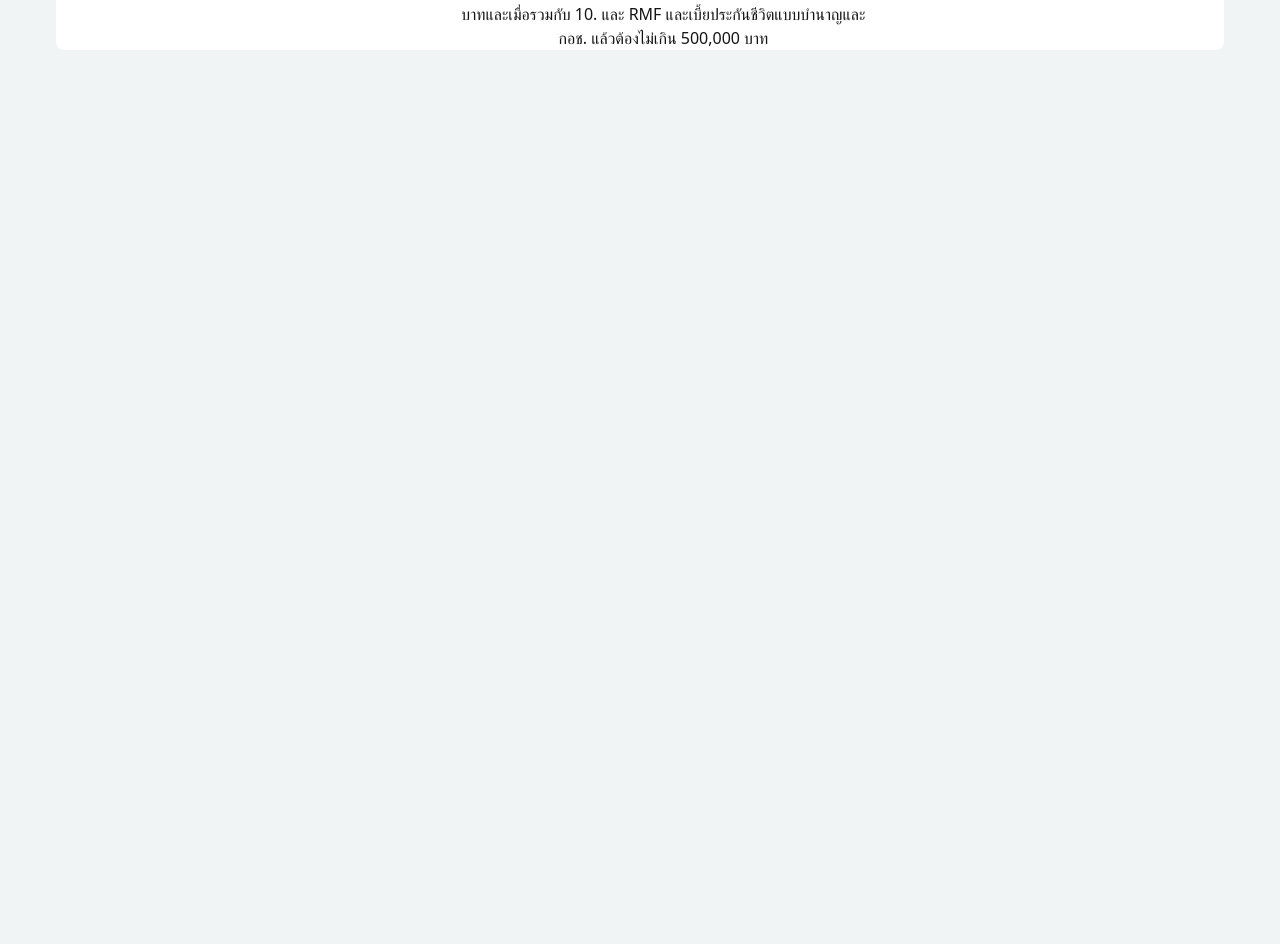
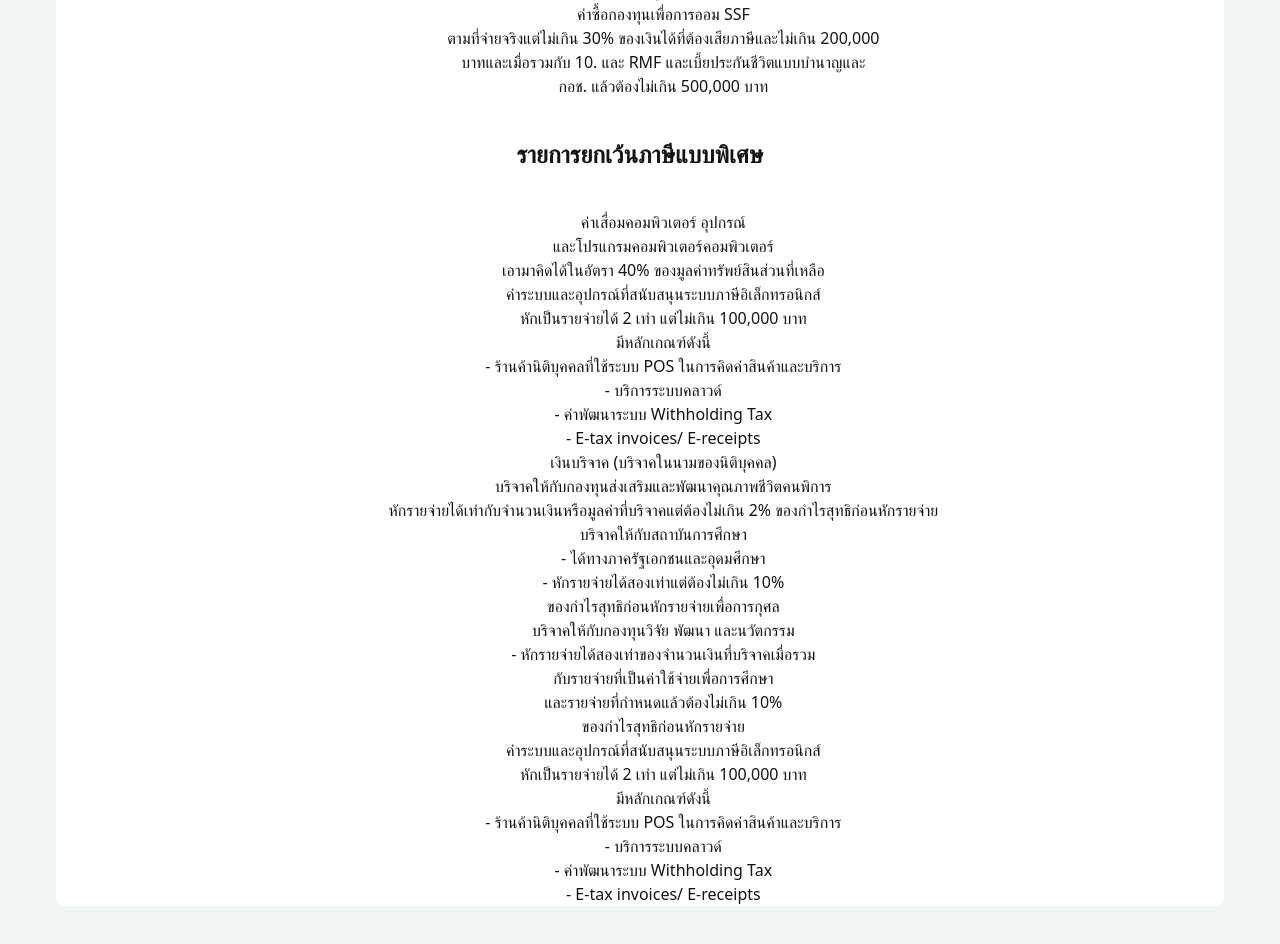
Before and after one commit to ThanabodeeSaepui/friendly-tax-site, a React (Vite) app in the folder packages/web/: page /app/summary in a window 1280 px wide. Shown: the part 800-1744 px from the top of the page. Before the commit the page ends 922 px from the top, so only its background shows below. Built offline with nearby package versions, Linux system fonts and the light colour scheme; no server answers; what aws-amplify would draw is missing.

Commit message:
Add Summary page detail

```diff
--- a/packages/web/src/pages/App/Summary.jsx
+++ b/packages/web/src/pages/App/Summary.jsx
@@ -8,6 +8,7 @@ export default function Summary() {
           </h2>
           <hr className="mx-[4%] my-4 h-0.5 w-[10%] border-t-0 bg-secondary opacity-100" />
         </div>
+        <h2 className="font-bold text-2xl">ค่าลดหย่อน</h2>
         <div className="ml-[4%] my-10">
           <div>
             <h4>ค่าลดหย่อนส่วนตัว</h4>
@@ -66,6 +67,81 @@ export default function Summary() {
             </p>
           </div>
         </div>
+        <h2 className="font-bold text-2xl">รายการยกเว้นภาษีแบบพิเศษ</h2>
+        <div className="ml-[4%] my-10">
+          <div>
+            <h4>
+              ค่าเสื่อมคอมพิวเตอร์ อุปกรณ์ <br />
+              และโปรแกรมคอมพิวเตอร์คอมพิวเตอร์
+            </h4>
+            <p>เอามาคิดได้ในอัตรา 40% ของมูลค่าทรัพย์สินส่วนที่เหลือ</p>
+          </div>
+          <div>
+            <h4>ค่าระบบและอุปกรณ์ที่สนับสนุนระบบภาษีอิเล็กทรอนิกส์</h4>
+            <p>
+              หักเป็นรายจ่ายได้ 2 เท่า แต่ไม่เกิน 100,000 บาท
+              <br />
+            </p>
+            <p>มีหลักเกณฑ์ดังนี้</p>
+            <ul>
+              <li>
+                - ร้านค้านิติบุคคลที่ใช้ระบบ POS ในการคิดค่าสินค้าและบริการ
+              </li>
+              <li>- บริการระบบคลาวด์</li>
+              <li>- ค่าพัฒนาระบบ Withholding Tax</li>
+              <li>- E-tax invoices/ E-receipts</li>
+            </ul>
+          </div>
+          <div>
+            <h4>เงินบริจาค (บริจาคในนามของนิติบุคคล)</h4>
+            <p>บริจาคให้กับกองทุนส่งเสริมและพัฒนาคุณภาพชีวิตคนพิการ</p>
+            <ul>
+              <li>
+                หักรายจ่ายได้เท่ากับจำนวนเงินหรือมูลค่าที่บริจาคแต่ต้องไม่เกิน
+                2% ของกำไรสุทธิก่อนหักรายจ่าย
+              </li>
+            </ul>
+            <p>บริจาคให้กับสถาบันการศึกษา</p>
+            <ul>
+              <li>- ได้ทางภาครัฐเอกชนและอุดมศึกษา</li>
+              <ul>
+                <li>
+                  - หักรายจ่ายได้สองเท่าแต่ต้องไม่เกิน 10%
+                  <br />
+                  ของกำไรสุทธิก่อนหักรายจ่ายเพื่อการกุศล
+                </li>
+              </ul>
+            </ul>
+            <p>บริจาคให้กับกองทุนวิจัย พัฒนา และนวัตกรรม</p>
+            <ul>
+              <li>
+                - หักรายจ่ายได้สองเท่าของจำนวนเงินที่บริจาคเมื่อรวม
+                <br />
+                กับรายจ่ายที่เป็นค่าใช้จ่ายเพื่อการศึกษา
+                <br />
+                และรายจ่ายที่กำหนดแล้วต้องไม่เกิน 10%
+                <br />
+                ของกำไรสุทธิก่อนหักรายจ่าย
+              </li>
+            </ul>
+          </div>
+          <div>
+            <h4>ค่าระบบและอุปกรณ์ที่สนับสนุนระบบภาษีอิเล็กทรอนิกส์</h4>
+            <p>
+              หักเป็นรายจ่ายได้ 2 เท่า แต่ไม่เกิน 100,000 บาท
+              <br />
+            </p>
+            <p>มีหลักเกณฑ์ดังนี้</p>
+            <ul>
+              <li>
+                - ร้านค้านิติบุคคลที่ใช้ระบบ POS ในการคิดค่าสินค้าและบริการ
+              </li>
+              <li>- บริการระบบคลาวด์</li>
+              <li>- ค่าพัฒนาระบบ Withholding Tax</li>
+              <li>- E-tax invoices/ E-receipts</li>
+            </ul>
+          </div>
+        </div>
       </div>
     </>
   );
```
